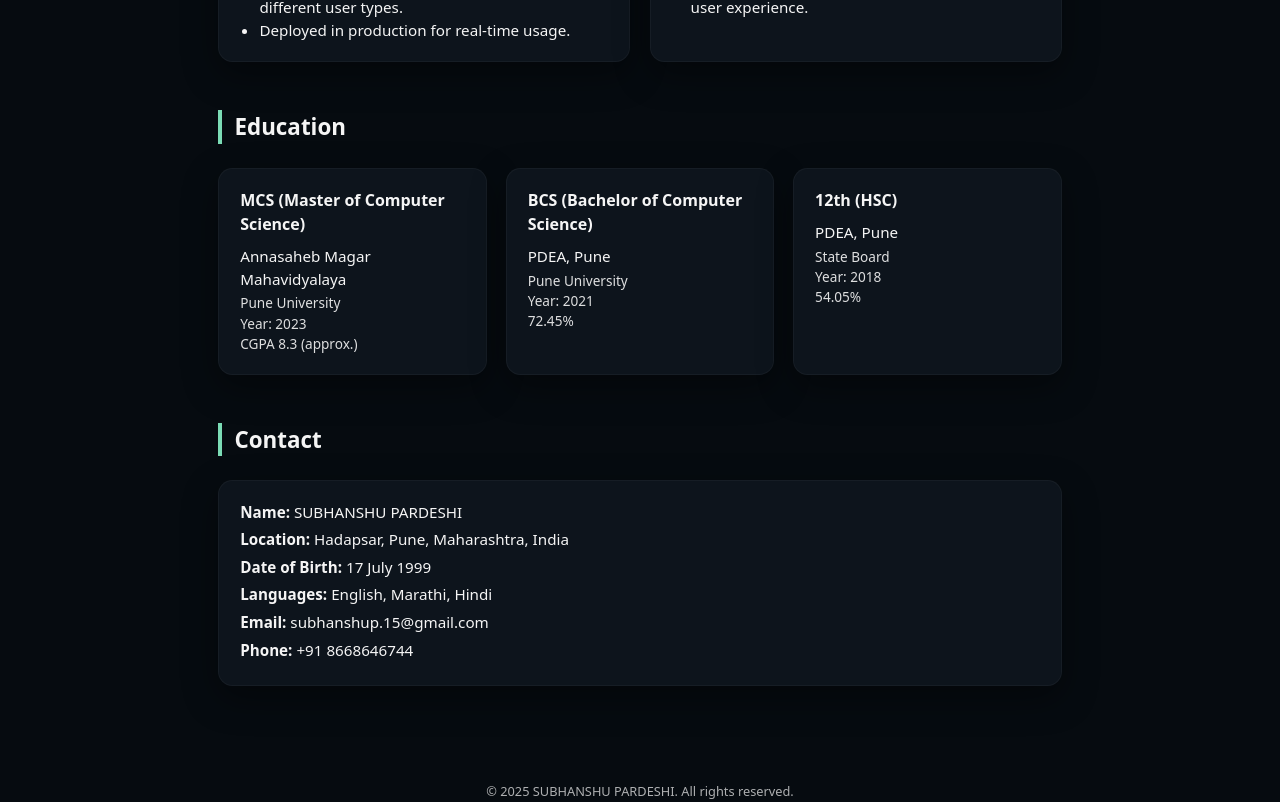
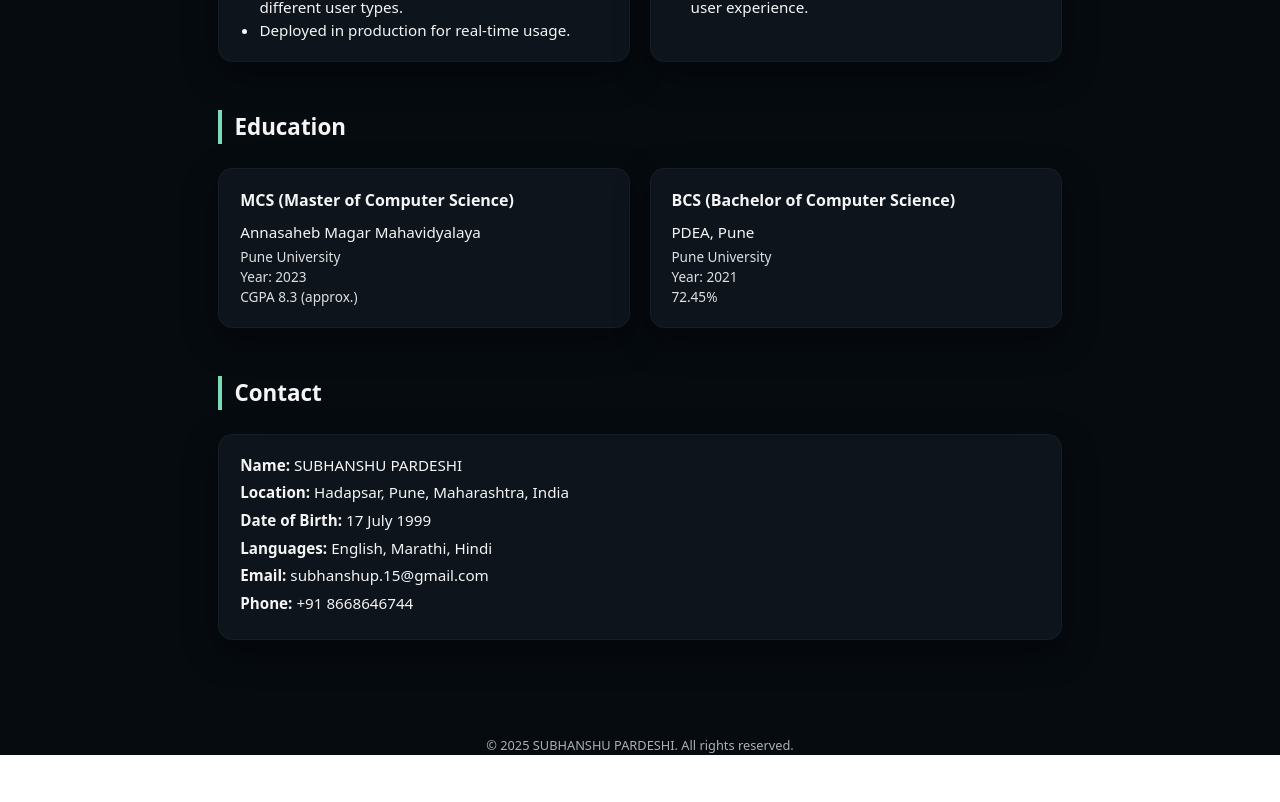
Before and after one commit to Subhanshup15/my-portfolio, a React (Vite) app: page / in a window 1280 px wide. Shown: the part 1673-2475 px from the top of the page. After the commit the page ends 2428 px from the top, so only its background shows below. Built offline with nearby package versions, Linux system fonts and the light colour scheme.

Commit message:
remove sum info

```diff
--- a/src/pages/Home.jsx
+++ b/src/pages/Home.jsx
@@ -77,13 +77,7 @@ const education = [
     year: "2021",
     score: "72.45%"
   },
-  {
-    degree: "12th (HSC)",
-    institution: "PDEA, Pune",
-    board: "State Board",
-    year: "2018",
-    score: "54.05%"
-  }
+
 ];
 
 const contactInfo = {
```
